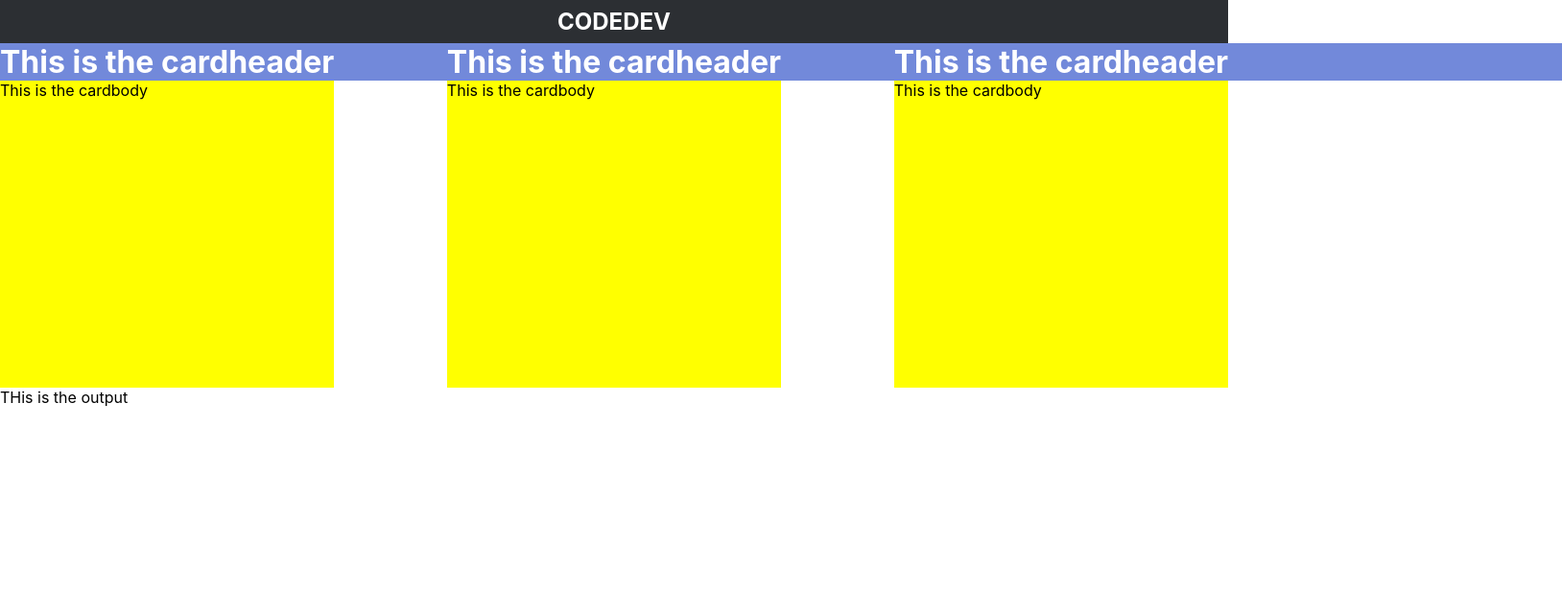
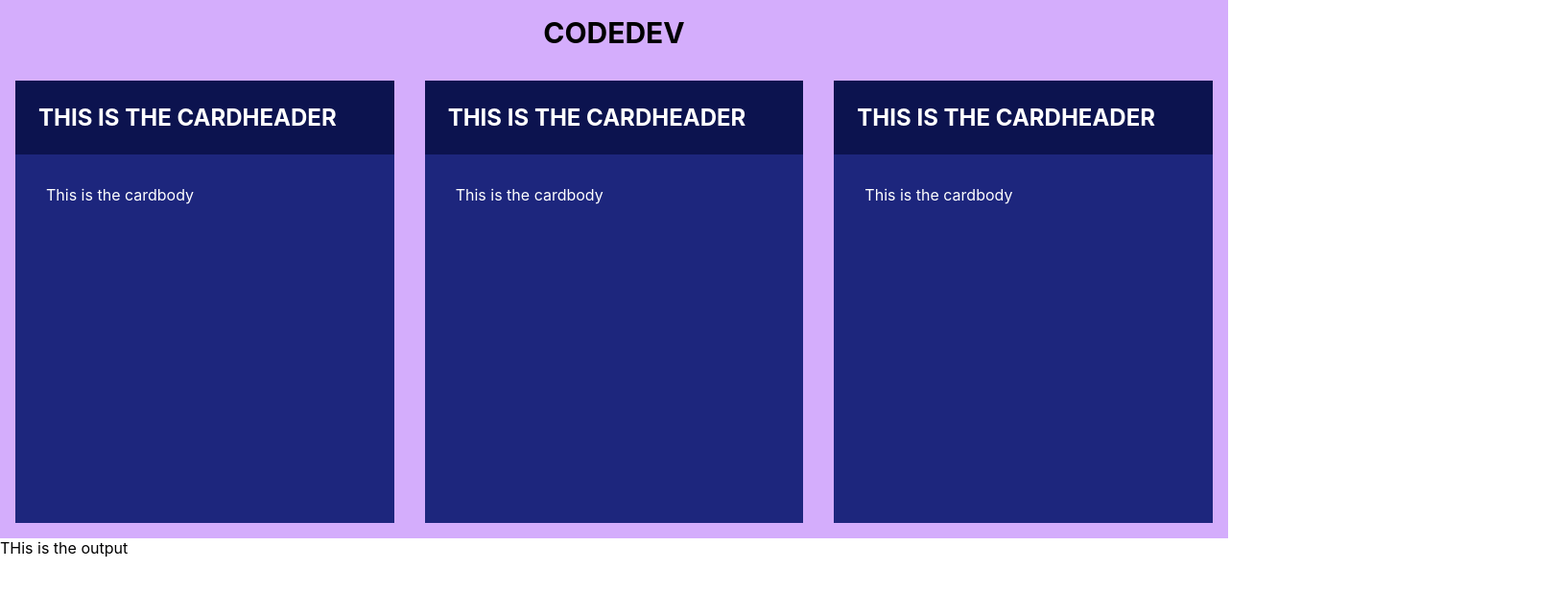
Before and after one commit to Babithakumari/CodeDev, a React (Create React App) app: page / in a window 1280 px wide. Shown: the top 618 px of the page at 96% size, 1628 px wide, since content can reach past the window. Built offline with nearby package versions, Linux system fonts and the light colour scheme.

Commit message:
styling done

```diff
--- a/src/App.css
+++ b/src/App.css
@@ -9,24 +9,35 @@
 
 .window{
   display:flex;
-  justify-content:space-between;
+  justify-content:space-evenly;
+  background-color:#D4ADFC
+
 }
 
 nav{
   text-transform:uppercase;
   text-align:center;
-  background-color:#2c2f33;
-  color:#ffffff;
-  padding:0.5rem;
+  background-color:#D4ADFC;
+  padding:1.0rem;
+  font-size:20px;
 }
 
 .card-header{
-  background-color:#7289da;
+  background-color:#0C134F;
   color:#ffffff;
-  width:200%;
+  padding:1.5rem;
+  font-size:12px;
+  text-transform:uppercase
 }
 
 .card-body{
   height:20rem;
-  background-color:yellow;
+  background-color:#1D267D;
+  color:#ffffff;
+  padding:2rem;
 }
+.card{
+  width:80%;
+  margin:1rem;
+
+}
```
